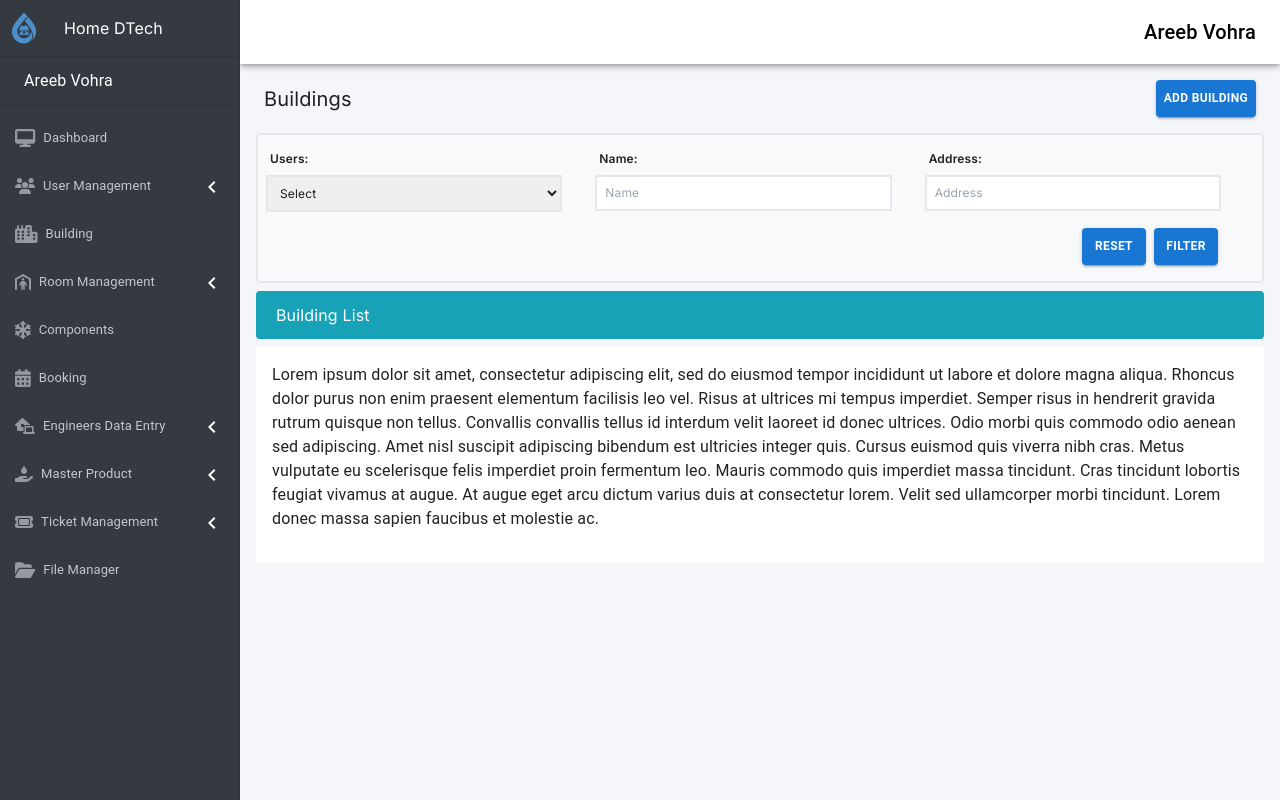
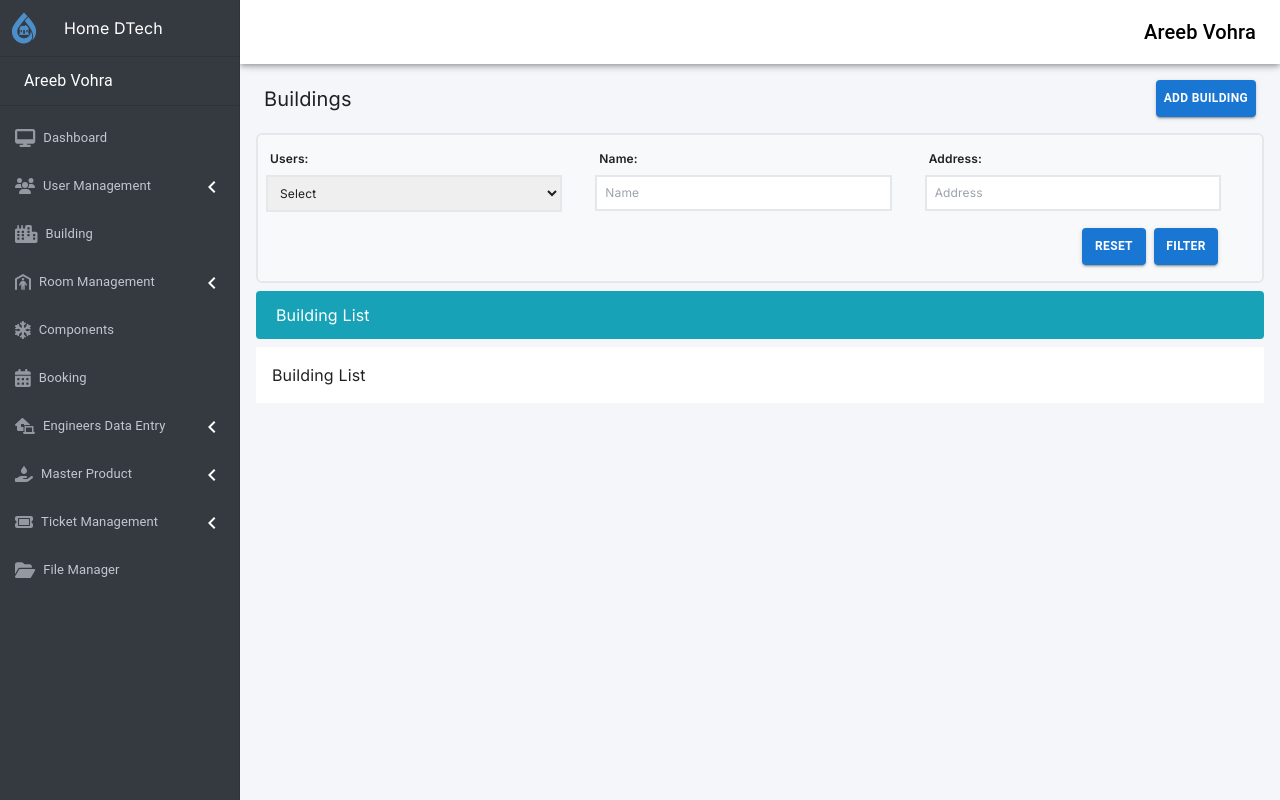
Before and after one commit to Saadgithubit/Home-DTech, a Next.js app: page /building in a window 1280 px wide. Built offline with nearby package versions, Linux system fonts and the light colour scheme.

Commit message:
start make buildinglist

```diff
--- a/src/app/(user-management)/users/page.tsx
+++ b/src/app/(user-management)/users/page.tsx
@@ -34,7 +34,7 @@ export default function Users() {
             </span>
             <FilterSection />
             <InnerHeader title={'Users List'} />
-                <UserList list={list} />
+            <UserList list={list} />
         </div>
     )
 }
--- a/src/app/booking/page.tsx
+++ b/src/app/booking/page.tsx
@@ -2,20 +2,23 @@ import ButtonComponent from "@/components/button";
 import InnerHeader from "@/components/innerheader";
 import NavContainer from "@/components/filtersection";
 import { Box, Typography } from "@mui/material";
+import BookingList from "@/components/pageLists/bookingLists";
 
 
 export default function Booking() {
+    const list = [{ name: 'abc' }]
+
     return (
-            <div>
+        <div>
             <span className="flex p-2 text-xl items-center justify-between">
                 <h1>Booking</h1>
                 <ButtonComponent title={'Add Booking'} />
             </span>
-            <NavContainer/>
-            <InnerHeader title={'Booking List'}/>
+            <NavContainer />
+            <InnerHeader title={'Booking List'} />
             <Box
                 component="main"
-                sx={{ flexGrow: 1, bgcolor: 'background.default', p: 2,  }}
+                sx={{ flexGrow: 1, bgcolor: 'background.default', p: 2, }}
             >
                 <Typography paragraph>
                     Lorem ipsum dolor sit amet, consectetur adipiscing elit, sed do eiusmod
@@ -31,7 +34,8 @@ export default function Booking() {
                     consectetur lorem. Velit sed ullamcorper morbi tincidunt. Lorem donec massa
                     sapien faucibus et molestie ac.
                 </Typography>
+                <BookingList list={list} />
             </Box>
-            </div>
+        </div>
     )
 }
--- a/src/app/building/page.tsx
+++ b/src/app/building/page.tsx
@@ -2,36 +2,25 @@ import ButtonComponent from "@/components/button";
 import InnerHeader from "@/components/innerheader";
 import NavContainer from "@/components/filtersection";
 import { Box, Typography } from "@mui/material";
+import BuildingList from "@/components/pageLists/buildingLists";
 
 
 export default function Building() {
+    const list = [{ name: 'abc' }]
     return (
-            <div>
+        <div>
             <span className="flex p-2 text-xl items-center justify-between">
                 <h1>Buildings</h1>
                 <ButtonComponent title={'Add Building'} />
             </span>
-            <NavContainer/>
-            <InnerHeader title={'Building List'}/>
+            <NavContainer />
+            <InnerHeader title={'Building List'} />
             <Box
                 component="main"
-                sx={{ flexGrow: 1, bgcolor: 'background.default', p: 2,  }}
+                sx={{ flexGrow: 1, bgcolor: 'background.default', p: 2, }}
             >
-                <Typography paragraph>
-                    Lorem ipsum dolor sit amet, consectetur adipiscing elit, sed do eiusmod
-                    tempor incididunt ut labore et dolore magna aliqua. Rhoncus dolor purus non
-                    enim praesent elementum facilisis leo vel. Risus at ultrices mi tempus
-                    imperdiet. Semper risus in hendrerit gravida rutrum quisque non tellus.
-                    Convallis convallis tellus id interdum velit laoreet id donec ultrices.
-                    Odio morbi quis commodo odio aenean sed adipiscing. Amet nisl suscipit
-                    adipiscing bibendum est ultricies integer quis. Cursus euismod quis viverra
-                    nibh cras. Metus vulputate eu scelerisque felis imperdiet proin fermentum
-                    leo. Mauris commodo quis imperdiet massa tincidunt. Cras tincidunt lobortis
-                    feugiat vivamus at augue. At augue eget arcu dictum varius duis at
-                    consectetur lorem. Velit sed ullamcorper morbi tincidunt. Lorem donec massa
-                    sapien faucibus et molestie ac.
-                </Typography>
+                <BuildingList list={list} />
             </Box>
-            </div>
+        </div>
     )
 }
--- a/src/app/components/page.tsx
+++ b/src/app/components/page.tsx
@@ -2,8 +2,11 @@ import ButtonComponent from "@/components/button";
 import InnerHeader from "@/components/innerheader";
 import NavContainer from "@/components/filtersection";
 import { Box, Typography } from "@mui/material";
+import ComponentList from "@/components/pageLists/componentLists";
 
 export default function Components() {
+    const list = [{ name: 'abc' }]
+
     return (
         <div>
             <span className="w-full inline-flex p-2 text-xl items-center justify-between">
@@ -30,6 +33,7 @@ export default function Components() {
                     consectetur lorem. Velit sed ullamcorper morbi tincidunt. Lorem donec massa
                     sapien faucibus et molestie ac.
                 </Typography>
+                <ComponentList list={list} />
             </Box>
         </div>
     )
--- /dev/null
+++ b/src/components/pageLists/bookingLists/index.tsx
@@ -0,0 +1,17 @@
+'use client'
+import React from 'react';
+
+interface BookingListProps {
+    list: ListItem[]
+}
+
+interface ListItem {
+    name: string
+}
+const BookingList: React.FC<BookingListProps> = ({ list }) => {
+    return (
+        <div>Building List</div>
+    )
+}
+
+export default BookingList;
--- /dev/null
+++ b/src/components/pageLists/buildingLists/index.tsx
@@ -0,0 +1,17 @@
+'use client'
+import React from 'react';
+
+interface BuildingListProps {
+    list: ListItem[]
+}
+
+interface ListItem {
+    name: string
+}
+const BuildingList: React.FC<BuildingListProps> = ({ list }) => {
+    return (
+        <div>Building List</div>
+    )
+}
+
+export default BuildingList;
--- /dev/null
+++ b/src/components/pageLists/componentLists/index.tsx
@@ -0,0 +1,17 @@
+'use client'
+import React from 'react';
+
+interface ComponentListProps {
+    list: ListItem[]
+}
+
+interface ListItem {
+    name: string
+}
+const ComponentList: React.FC<ComponentListProps> = ({ list}) => {
+return(
+    <div>Building List</div>
+)
+}
+
+export default ComponentList;
```
